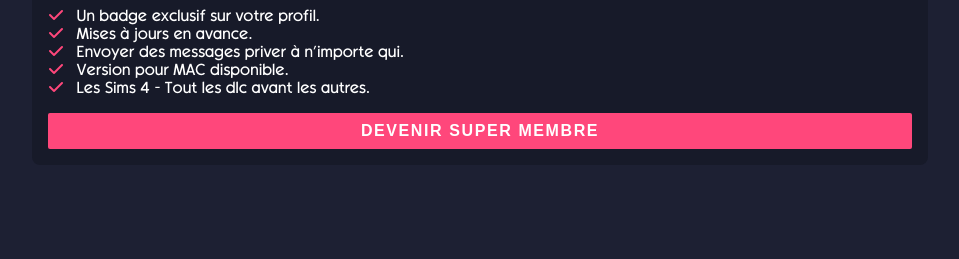
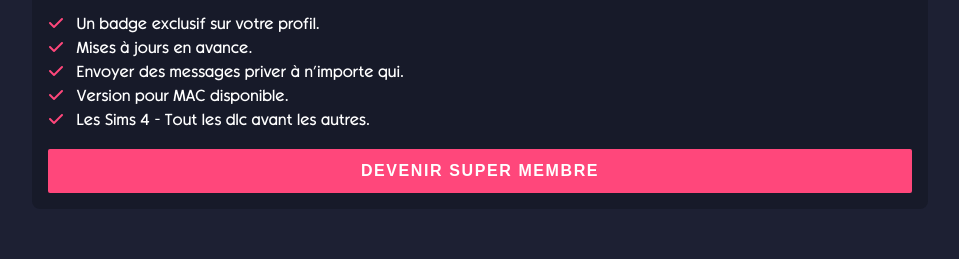
Before and after one commit to Jok-Rr/simsdl-frontend, a website: page sub-page.html in a window 1280 px wide. Shown: the part 380-639 px from the top of the page, without its empty margins (160-1119 px from the left). Drawn offline with nearby package versions, Linux system fonts and the light colour scheme.

Commit message:
feat(global): remove leanding

```diff
--- a/assets/css/config.css
+++ b/assets/css/config.css
@@ -16,7 +16,7 @@
 	}
 
 	html {
-		@apply leading-none text-white bg-darklight scroll-smooth;
+		@apply text-white bg-darklight scroll-smooth;
 	}
 	h1 {
 		@apply mb-1 text-3xl font-bold;
--- a/sub-page.html
+++ b/sub-page.html
@@ -110,7 +110,7 @@
                 voir
                 ci-dessous.
             </p>
-            <ul class="mb-4">
+            <ul class="mb-4 text-left">
                 <li><i class="mr-2 fa-solid fa-check text-pinked"></i> Un badge exclusif sur votre profil.</li>
                 <li><i class="mr-2 fa-solid fa-check text-pinked"></i> Mises à jours en avance.</li>
                 <li><i class="mr-2 fa-solid fa-check text-pinked"></i> Envoyer des messages priver à n’importe qui.</li>
```
Also changed, not shown: assets/css/main.css.
